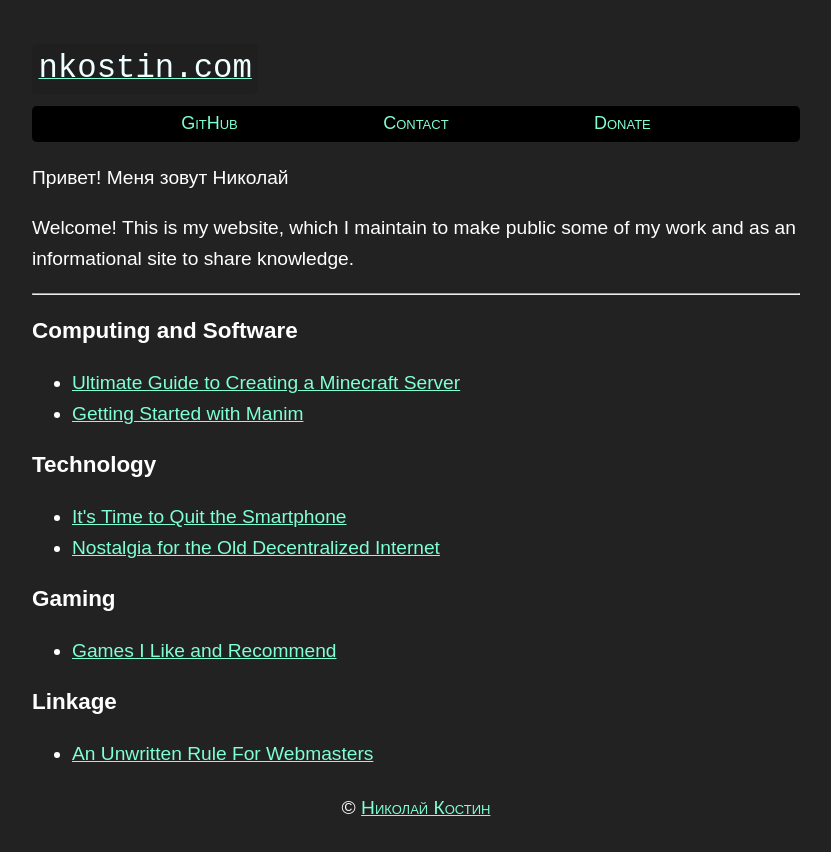
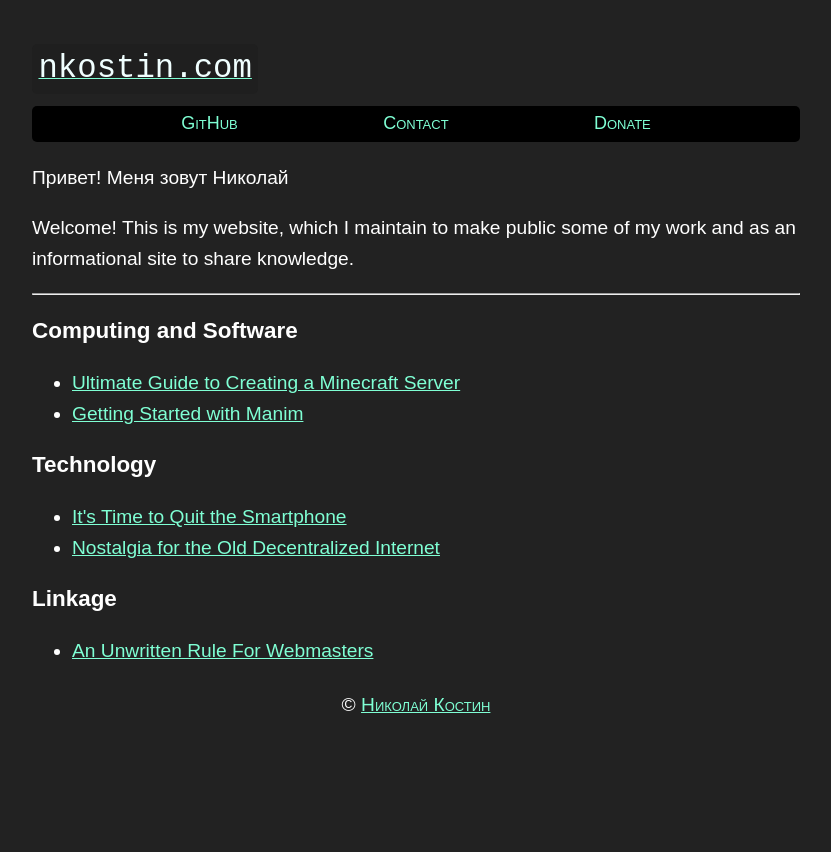
Before and after one commit to nkostin4/nkostinwww, a plain HTML site: page index.html in a window 1280 px wide. Shown: the whole page, without its empty margins (224-1055 px from the left). After the commit the page ends 800 px from the top, so only its background shows below. Drawn offline with Linux system fonts and the light colour scheme.

Commit message:
removed topic until further notice

```diff
--- a/index.html
+++ b/index.html
@@ -44,12 +44,6 @@
     <li><a href="c/nostalgia-for-the-old-decentralized-internet.html">Nostalgia for the Old Decentralized Internet</a></li>
 </ul>
 
-<h3>Gaming</h3>
-
-<ul>
-    <li><a href="c/games-i-like-and-recommend.html">Games I Like and Recommend</a></li>
-</ul>
-
 <h3>Linkage</h3>
 
 <ul>
```
